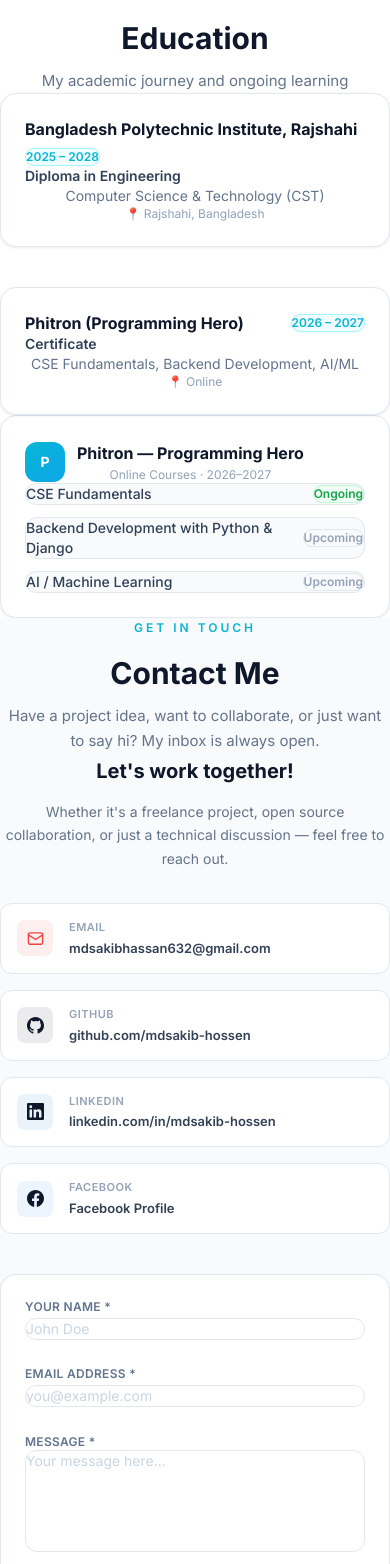
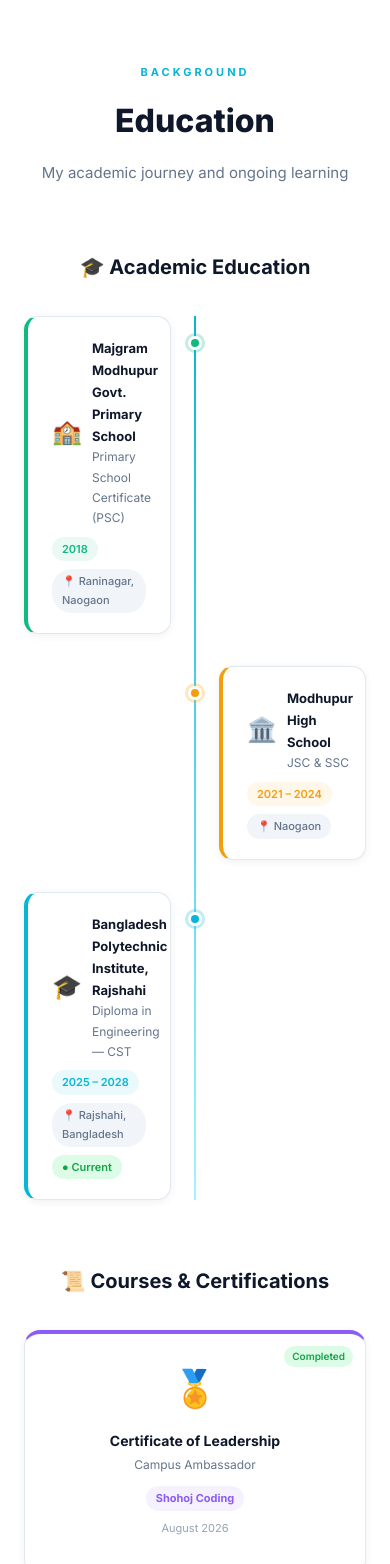
Before and after one commit to mdsakib-hossen/portfolio, a Next.js app: page / in a window 390 px wide. Shown: the part 6744-8308 px from the top of the page. Built offline with nearby package versions, Linux system fonts and the light colour scheme; no server answers; the database is empty.

Commit message:
Rebuild Education section: academic timeline + courses grid

```diff
--- a/components/EducationSection.tsx
+++ b/components/EducationSection.tsx
@@ -1,105 +1,241 @@
 "use client";
 
-import { education } from "@/lib/data";
+import { motion } from "framer-motion";
+import { ExternalLink } from "lucide-react";
 
-const phitronCourses = [
-  { name: "CSE Fundamentals", status: "Ongoing" },
-  { name: "Backend Development with Python & Django", status: "Upcoming" },
-  { name: "AI / Machine Learning", status: "Upcoming" },
+// Academic Education data
+const academics = [
+  {
+    icon: "🏫",
+    school: "Majgram Modhupur Govt. Primary School",
+    degree: "Primary School Certificate (PSC)",
+    year: "2018",
+    duration: "5 Years",
+    location: "Raninagar, Naogaon",
+    color: "#10b981",
+  },
+  {
+    icon: "🏛️",
+    school: "Modhupur High School",
+    degree: "JSC & SSC",
+    year: "2021 – 2024",
+    duration: "6 Years",
+    location: "Naogaon",
+    color: "#f59e0b",
+  },
+  {
+    icon: "🎓",
+    school: "Bangladesh Polytechnic Institute, Rajshahi",
+    degree: "Diploma in Engineering — CST",
+    year: "2025 – 2028",
+    duration: "4 Years",
+    location: "Rajshahi, Bangladesh",
+    color: "#06b6d4",
+    current: true,
+  },
+];
+
+// Courses & Certifications
+const courses = [
+  {
+    icon: "🏅",
+    title: "Certificate of Leadership",
+    subtitle: "Campus Ambassador",
+    org: "Shohoj Coding",
+    year: "August 2026",
+    duration: "",
+    color: "#8b5cf6",
+    certificateUrl: null,
+    status: "Completed",
+  },
+  {
+    icon: "💻",
+    title: "Office Management for Information & Technology",
+    subtitle: "Computer Course",
+    org: "Bashundhara Computer Training Center",
+    year: "2024",
+    duration: "",
+    color: "#f97316",
+    certificateUrl: null,
+    status: "Completed",
+  },
+  {
+    icon: "⚡",
+    title: "CSE Fundamentals",
+    subtitle: "DSA, OOP, Database, Backend, AI/ML",
+    org: "Phitron (Programming Hero)",
+    year: "2026 – 2027",
+    duration: "1 Year",
+    color: "#06b6d4",
+    certificateUrl: null,
+    status: "Ongoing",
+  },
 ];
 
 export default function EducationSection() {
   return (
-    <section id="education" className="py-20 md:py-28 bg-white">
-      <div className="max-w-6xl mx-auto px-4 sm:px-6 lg:px-8">
-        {/* Header */}
-        <div className="text-center mb-16">
-          <p className="section-label">Background</p>
-          <h2 className="text-3xl md:text-4xl font-bold text-slate-900 mb-4">Education</h2>
-          <div style={{ textAlign: "center", color: "#64748b", fontSize: "15px", marginTop: "12px", lineHeight: "1.7" }}>
+    <section id="education" style={{ background: "#ffffff", padding: "80px 0 100px" }}>
+      <div style={{ maxWidth: "900px", margin: "0 auto", padding: "0 24px" }}>
+
+        {/* Section Header */}
+        <div style={{ textAlign: "center", marginBottom: "64px" }}>
+          <p style={{ fontSize: "11px", letterSpacing: "3px", textTransform: "uppercase", color: "#06b6d4", fontWeight: 700, marginBottom: "12px" }}>
+            BACKGROUND
+          </p>
+          <h2 style={{ fontSize: "clamp(2rem, 5vw, 2.8rem)", fontWeight: 800, color: "#0f172a", marginBottom: "12px" }}>
+            Education
+          </h2>
+          <div style={{ fontSize: "15px", color: "#64748b", lineHeight: "1.7" }}>
             My academic journey and ongoing learning
           </div>
         </div>
 
+        {/* ── SUBSECTION 1: Academic Education ── */}
+        <div style={{ marginBottom: "64px" }}>
+          <h3 style={{ textAlign: "center", fontSize: "20px", fontWeight: 700, color: "#0f172a", marginBottom: "32px", display: "flex", alignItems: "center", justifyContent: "center", gap: "8px" }}>
+            🎓 Academic Education
+          </h3>
+
           {/* Timeline */}
-        <div className="relative max-w-3xl mx-auto mb-14">
-          {/* Vertical line */}
-          <div
-            className="absolute left-5 top-5 bottom-5 w-0.5 hidden sm:block"
-            style={{ background: "linear-gradient(to bottom, #06b6d4, #e2e8f0)" }}
-          />
+          <div style={{ position: "relative" }}>
+            {/* Center vertical line */}
+            <div style={{
+              position: "absolute",
+              left: "50%",
+              top: 0,
+              bottom: 0,
+              width: "2px",
+              background: "linear-gradient(to bottom, #06b6d4, #a5f3fc)",
+              transform: "translateX(-50%)",
+            }} />
 
-          <div className="flex flex-col gap-10">
-            {education.map((item, index) => (
-              <div key={index} className="relative flex gap-6">
+            <div style={{ display: "flex", flexDirection: "column", gap: "32px" }}>
+              {academics.map((item, i) => (
+                <motion.div
+                  key={i}
+                  initial={{ opacity: 0, y: 20 }}
+                  whileInView={{ opacity: 1, y: 0 }}
+                  viewport={{ once: true }}
+                  transition={{ delay: i * 0.1 }}
+                  style={{
+                    display: "flex",
+                    justifyContent: i % 2 === 0 ? "flex-start" : "flex-end",
+                    paddingLeft: i % 2 === 0 ? "0" : "calc(50% + 24px)",
+                    paddingRight: i % 2 === 0 ? "calc(50% + 24px)" : "0",
+                    position: "relative",
+                  }}
+                >
                   {/* Timeline dot */}
-                <div className="hidden sm:flex flex-shrink-0 w-10 h-10 rounded-full border-4 border-white shadow-sm items-center justify-center z-10"
-                  style={{ background: "#06b6d4" }}>
-                  <span className="text-white text-xs font-bold">🎓</span>
+                  <div style={{
+                    position: "absolute",
+                    left: "50%",
+                    top: "20px",
+                    transform: "translateX(-50%)",
+                    width: "14px",
+                    height: "14px",
+                    borderRadius: "50%",
+                    background: item.color,
+                    border: "3px solid white",
+                    boxShadow: `0 0 0 3px ${item.color}40`,
+                    zIndex: 10,
+                  }} />
+
+                  {/* Card */}
+                  <div style={{
+                    background: "white",
+                    border: "1px solid #e2e8f0",
+                    borderRadius: "14px",
+                    padding: "20px 24px",
+                    boxShadow: "0 2px 8px rgba(0,0,0,0.06)",
+                    width: "100%",
+                    maxWidth: "380px",
+                    borderLeft: `4px solid ${item.color}`,
+                  }}>
+                    <div style={{ display: "flex", alignItems: "center", gap: "10px", marginBottom: "8px" }}>
+                      <span style={{ fontSize: "24px" }}>{item.icon}</span>
+                      <div>
+                        <div style={{ fontSize: "13px", fontWeight: 700, color: "#0f172a" }}>{item.school}</div>
+                        <div style={{ fontSize: "12px", color: "#64748b" }}>{item.degree}</div>
+                      </div>
+                    </div>
+                    <div style={{ display: "flex", gap: "8px", flexWrap: "wrap", marginTop: "8px" }}>
+                      <span style={{ fontSize: "11px", padding: "3px 10px", borderRadius: "20px", background: `${item.color}15`, color: item.color, fontWeight: 600 }}>
+                        {item.year}
+                      </span>
+                      <span style={{ fontSize: "11px", padding: "3px 10px", borderRadius: "20px", background: "#f1f5f9", color: "#64748b", fontWeight: 500 }}>
+                        📍 {item.location}
+                      </span>
+                      {item.current && (
+                        <span style={{ fontSize: "11px", padding: "3px 10px", borderRadius: "20px", background: "#dcfce7", color: "#16a34a", fontWeight: 600 }}>
+                          ● Current
+                        </span>
+                      )}
+                    </div>
+                  </div>
+                </motion.div>
+              ))}
+            </div>
+          </div>
         </div>
 
-                {/* Card */}
-                <div className="card flex-1">
-                  <div className="flex flex-wrap items-center justify-between gap-2 mb-4">
-                    <h3 className="font-bold text-slate-900 text-base leading-snug">
-                      {item.institute}
+        {/* ── SUBSECTION 2: Courses & Certifications ── */}
+        <div>
+          <h3 style={{ textAlign: "center", fontSize: "20px", fontWeight: 700, color: "#0f172a", marginBottom: "32px", display: "flex", alignItems: "center", justifyContent: "center", gap: "8px" }}>
+            📜 Courses &amp; Certifications
           </h3>
-                    <span
-                      className="px-3 py-1 rounded-full text-xs font-semibold flex-shrink-0"
-                      style={{ background: "#f0fdfe", color: "#06b6d4", border: "1px solid #a5f3fc" }}
+
+          <div style={{ display: "grid", gridTemplateColumns: "repeat(auto-fit, minmax(min(100%, 260px), 1fr))", gap: "20px", maxWidth: "860px", margin: "0 auto" }}>
+            {courses.map((course, i) => (
+              <motion.div
+                key={i}
+                initial={{ opacity: 0, y: 20 }}
+                whileInView={{ opacity: 1, y: 0 }}
+                viewport={{ once: true }}
+                transition={{ delay: i * 0.1 }}
+                style={{
+                  background: "white",
+                  border: "1px solid #e2e8f0",
+                  borderRadius: "16px",
+                  padding: "24px 20px",
+                  boxShadow: "0 2px 8px rgba(0,0,0,0.06)",
+                  textAlign: "center",
+                  position: "relative",
+                  borderTop: `4px solid ${course.color}`,
+                }}
               >
-                      {item.start} – {item.end}
+                {/* Status badge */}
+                <span style={{
+                  position: "absolute",
+                  top: "12px",
+                  right: "12px",
+                  fontSize: "10px",
+                  padding: "2px 8px",
+                  borderRadius: "20px",
+                  fontWeight: 600,
+                  background: course.status === "Ongoing" ? "#fef3c7" : "#dcfce7",
+                  color: course.status === "Ongoing" ? "#d97706" : "#16a34a",
+                }}>
+                  {course.status}
                 </span>
+
+                <div style={{ fontSize: "36px", marginBottom: "12px" }}>{course.icon}</div>
+                <h4 style={{ fontSize: "14px", fontWeight: 700, color: "#0f172a", marginBottom: "4px", lineHeight: "1.4" }}>{course.title}</h4>
+                <p style={{ fontSize: "12px", color: "#64748b", marginBottom: "8px" }}>{course.subtitle}</p>
+                <div style={{ display: "inline-flex", alignItems: "center", gap: "4px", padding: "3px 10px", borderRadius: "20px", background: `${course.color}15`, marginBottom: "8px" }}>
+                  <span style={{ fontSize: "11px", fontWeight: 700, color: course.color }}>{course.org}</span>
                 </div>
-
-                  <p className="text-slate-700 font-semibold text-sm mb-2">{item.degree}</p>
-                  <p className="text-slate-500 text-sm mb-3" style={{ textAlign: "center" }}>{item.field}</p>
-                  <p className="text-slate-400 text-xs" style={{ textAlign: "center" }}>📍 {item.location}</p>
-                </div>
-              </div>
+                <div style={{ fontSize: "11px", color: "#94a3b8", marginBottom: "12px" }}>{course.year}</div>
+                {course.certificateUrl && (
+                  <a href={course.certificateUrl} target="_blank" rel="noopener noreferrer"
+                    style={{ display: "inline-flex", alignItems: "center", gap: "4px", fontSize: "12px", color: course.color, fontWeight: 600, textDecoration: "none" }}>
+                    View Certificate <ExternalLink size={12} />
+                  </a>
+                )}
+              </motion.div>
             ))}
           </div>
         </div>
 
-        {/* Phitron courses */}
-        <div className="max-w-3xl mx-auto">
-          <div className="card md:p-8">
-            <div className="flex items-center gap-3 mb-8">
-              <div
-                className="w-10 h-10 rounded-xl flex items-center justify-center font-bold text-white text-sm flex-shrink-0"
-                style={{ background: "linear-gradient(135deg, #06b6d4, #0ea5e9)" }}
-              >
-                P
-              </div>
-              <div>
-                <h3 className="font-bold text-slate-900">Phitron — Programming Hero</h3>
-                <p className="text-slate-400 text-xs">Online Courses · 2026–2027</p>
-              </div>
-            </div>
-
-            <div className="flex flex-col gap-3">
-              {phitronCourses.map((course) => (
-                <div
-                  key={course.name}
-                  className="flex items-center justify-between gap-4 p-4 rounded-xl"
-                  style={{ background: "#f8fafc", border: "1px solid #e2e8f0" }}
-                >
-                  <span className="text-slate-700 text-sm font-medium">{course.name}</span>
-                  <span
-                    className="px-2.5 py-0.5 rounded-full text-xs font-semibold flex-shrink-0"
-                    style={
-                      course.status === "Ongoing"
-                        ? { background: "#f0fdf4", color: "#16a34a", border: "1px solid #bbf7d0" }
-                        : { background: "#f8fafc", color: "#94a3b8", border: "1px solid #e2e8f0" }
-                    }
-                  >
-                    {course.status}
-                  </span>
-                </div>
-              ))}
-            </div>
-          </div>
-        </div>
       </div>
     </section>
   );
```
Also changed, not shown: app/education.css (added, +16 -0 lines). Lines whose indentation alone changed are shown as unchanged.
